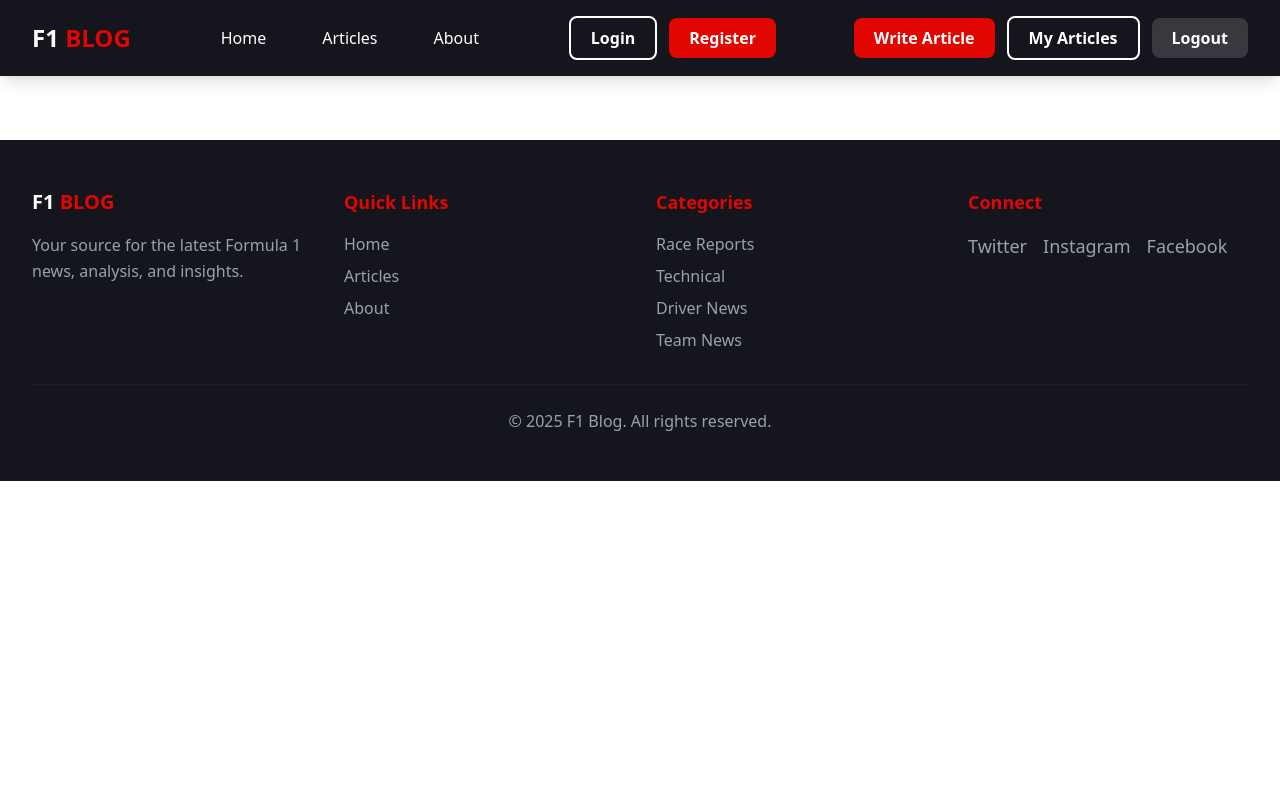
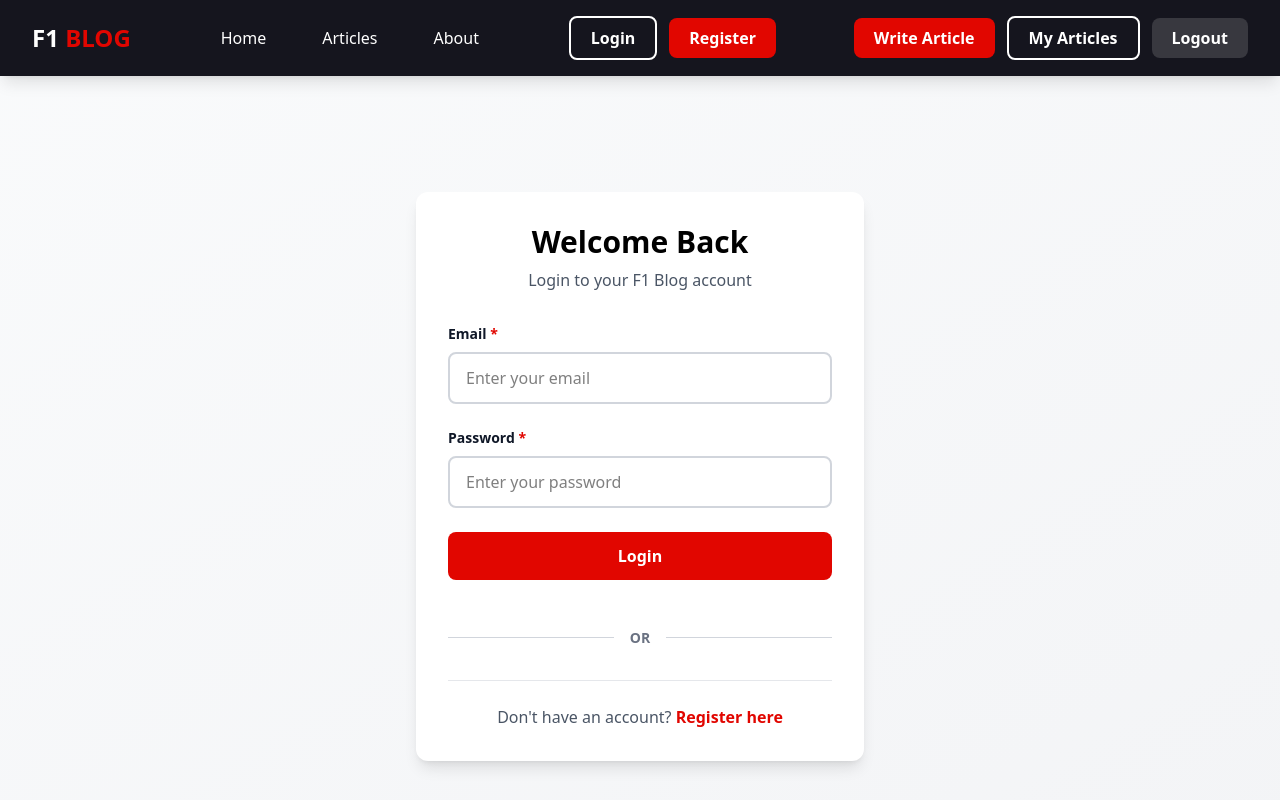
Before and after one commit to ViktorBanchev/racing-line, a React (Vite) app: page /login in a window 1280 px wide. Shown: the top 800 px of the page. Built offline with nearby package versions, Linux system fonts and the light colour scheme.

Commit message:
Create login page
- Add routes
- Add useForm hook
- Add submit functionality

```diff
--- a/src/App.jsx
+++ b/src/App.jsx
@@ -6,6 +6,7 @@ import Footer from "./components/footer/Footer.jsx"
 import ArticleDetails from "./components/article-details/ArticleDetails.jsx"
 import ArticleCreate from "./components/article-create/ArticleCreate.jsx"
 import Register from "./components/register/Register.jsx"
+import Login from "./components/login/Login.jsx"
 
 function App() {
     return (
@@ -17,6 +18,7 @@ function App() {
                 <Route path="/articles/:articleId" element={<ArticleDetails />} />
                 <Route path="/articles/create" element={<ArticleCreate />} />
                 <Route path="/register" element={<Register />} />
+                <Route path="/login" element={<Login />} />
             </Routes>
 
             <Footer />
--- /dev/null
+++ b/src/components/login/Login.jsx
@@ -0,0 +1,127 @@
+import { useContext } from 'react';
+import { Link, useNavigate } from 'react-router';
+import UserContext from '../../contexts/userContext.jsx';
+import useForm from '../../hooks/useForm.js';
+
+export default function Login() {
+    const navigate = useNavigate();
+    const { loginHandler } = useContext(UserContext);
+
+    const submitHandler = async (values) => {
+        const { email, password } = values;
+        try {
+            await loginHandler({ email, password });
+            navigate('/');
+        } catch (error) {
+            alert(error.message)
+        }
+    }
+
+    const {
+        register,
+        formAction
+    } = useForm(submitHandler, {
+        email: '',
+        password: '',
+    })
+
+    return (
+        <div className="min-h-screen bg-gradient-to-br from-gray-50 to-gray-100 flex items-center justify-center py-12 px-4">
+            <div className="max-w-md w-full">
+
+                <div className="bg-white rounded-xl shadow-lg p-8">
+
+                    {/* Header */}
+                    <div className="text-center mb-8">
+                        <h1 className="text-3xl font-bold mb-2">Welcome Back</h1>
+                        <p className="text-gray-600">Login to your F1 Blog account</p>
+                    </div>
+
+                    {/* Form */}
+                    <form className="space-y-6" action={formAction}>
+
+                        {/* Email */}
+                        <div>
+                            <label htmlFor="email" className="block text-sm font-semibold text-gray-900 mb-2">
+                                Email <span className="text-[#e10600]">*</span>
+                            </label>
+                            <input
+                                type="email"
+                                id="email"
+                                className="w-full px-4 py-3 border-2 border-gray-300 rounded-lg focus:border-[#e10600] focus:outline-none transition-all"
+                                placeholder="Enter your email"
+                                {...register('email')}
+                            />
+                            <p className="mt-1 text-sm text-red-600 hidden">Please enter a valid email</p>
+                        </div>
+
+                        {/* Password */}
+                        <div>
+                            <label htmlFor="password" className="block text-sm font-semibold text-gray-900 mb-2">
+                                Password <span className="text-[#e10600]">*</span>
+                            </label>
+                            <input
+                                type="password"
+                                id="password"
+                                className="w-full px-4 py-3 border-2 border-gray-300 rounded-lg focus:border-[#e10600] focus:outline-none transition-all"
+                                placeholder="Enter your password"
+                                {...register('password')}
+                            />
+                            <p className="mt-1 text-sm text-red-600 hidden">Password is required</p>
+                        </div>
+
+                        {/* Remember & Forgot */}
+                        {/* <div className="flex justify-between items-center">
+                            <label className="flex items-center cursor-pointer">
+                                <input type="checkbox" className="w-4 h-4 mr-2" />
+                                <span className="text-sm text-gray-700">Remember me</span>
+                            </label>
+                            <a href="#" className="text-sm text-[#e10600] hover:text-[#c10500] font-medium">
+                                Forgot password?
+                            </a>
+                        </div> */}
+
+                        {/* Submit */}
+                        <button
+                            type="submit"
+                            className="w-full bg-[#e10600] text-white px-6 py-3 rounded-lg font-semibold hover:bg-[#c10500] transition-all hover:shadow-lg hover:shadow-[#e10600]/30"
+                        >
+                            Login
+                        </button>
+
+                        {/* Divider */}
+                        <div className="relative my-6">
+                            <div className="absolute inset-0 flex items-center">
+                                <div className="w-full border-t border-gray-300"></div>
+                            </div>
+                            <div className="relative flex justify-center text-sm">
+                                <span className="px-4 bg-white text-gray-500 font-semibold">OR</span>
+                            </div>
+                        </div>
+
+                        {/* Social Login */}
+                        {/* <button
+                            type="button"
+                            className="w-full flex items-center justify-center gap-3 px-6 py-3 border-2 border-gray-300 rounded-lg font-semibold hover:bg-gray-50 transition-all"
+                        >
+                            <span>🔍</span>
+                            <span>Continue with Google</span>
+                        </button> */}
+
+                    </form>
+
+                    {/* Switch to Register */}
+                    <div className="mt-8 pt-6 border-t border-gray-200 text-center">
+                        <p className="text-gray-600">
+                            Don't have an account?{' '}
+                            <Link to="/register" className="text-[#e10600] hover:text-[#c10500] font-semibold">
+                                Register here
+                            </Link>
+                        </p>
+                    </div>
+
+                </div>
+            </div>
+        </div>
+    );
+}
--- a/src/components/register/Register.jsx
+++ b/src/components/register/Register.jsx
@@ -1,11 +1,9 @@
 import { Link, useNavigate } from "react-router";
 import useForm from "../../hooks/useForm.js";
-import useRequest from "../../hooks/useRequest.js";
 import { useContext } from "react";
 import UserContext from "../../contexts/userContext.jsx";
 
 export default function Register() {
-    const { request } = useRequest();
     const { registerHandler } = useContext(UserContext)
     const navigate = useNavigate();
 
```
